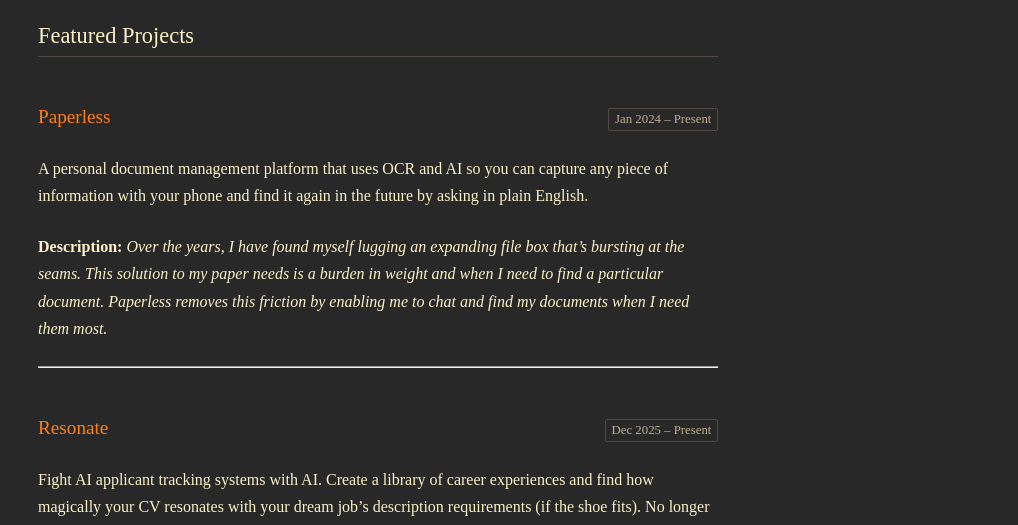
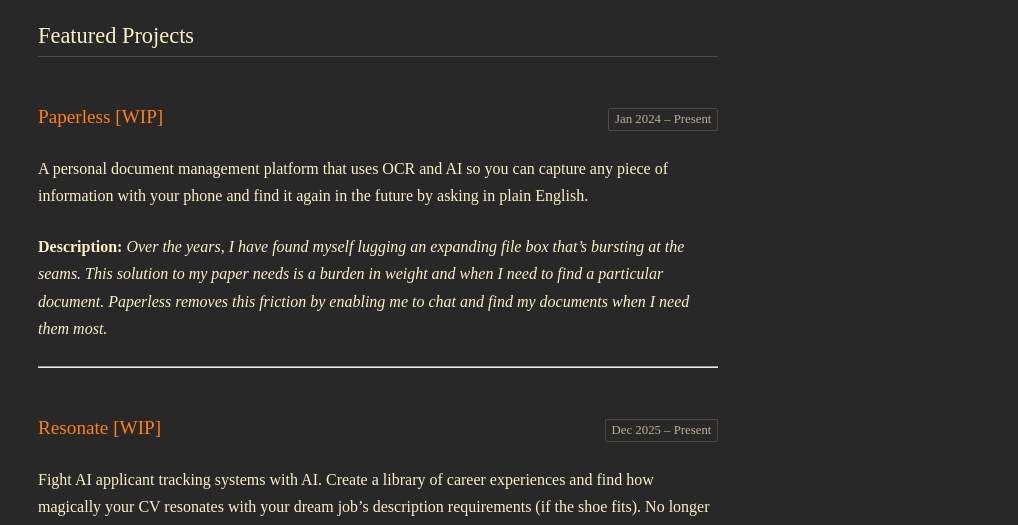
Before and after one commit to Reverberation1/Personal-Website, a Jekyll site: the page built from pages/projects.md, in a window 1280 px wide. Shown: the part 261-786 px from the top of the page, without its empty margins (262-1280 px from the left). Built offline with Jekyll 4.4.1, drawn with Linux system fonts in a browser that asks for light colours.

Commit message:
correcting Paperless' URI

```diff
--- a/pages/projects.md
+++ b/pages/projects.md
@@ -10,14 +10,14 @@
 
 ## Featured Projects
 ---
-### <a href="https://paperless-ai.com"><span class="quote-highlight">Paperless</span></a> <span class="cv-date">Jan 2024 – Present</span>
+### <a href="https://staging.paperless-ai.com"><span class="quote-highlight">Paperless [WIP]</span></a> <span class="cv-date">Jan 2024 – Present</span>
 A personal document management platform that uses OCR and AI so you can capture any piece of information with your phone and find it again in the future by asking in plain English.
 
 **Description:** _Over the years, I have found myself lugging an expanding file box that's bursting at the seams. This solution to my paper needs is a burden in weight and when I need to find a particular document. Paperless removes this friction by enabling me to chat and find my documents when I need them most._
 
 ---
 
-### <a href="https://resonate.cv"><span class="quote-highlight">Resonate</span></a><span class="cv-date">Dec 2025 – Present</span>
+### <a href="https://resonate.cv"><span class="quote-highlight">Resonate [WIP]</span></a><span class="cv-date">Dec 2025 – Present</span>
  Fight AI applicant tracking systems with AI. Create a library of career experiences and find how magically your CV resonates with your dream job's description requirements (if the shoe fits). No longer do you have to rewrite CVs for each explict job.
 
  **Description:** _After dealing with the mental anguish of creating CVs when applying to jobs, I believed that there was a simplier solution, one where you write your experiences once and are reused over and over for your career._
```
